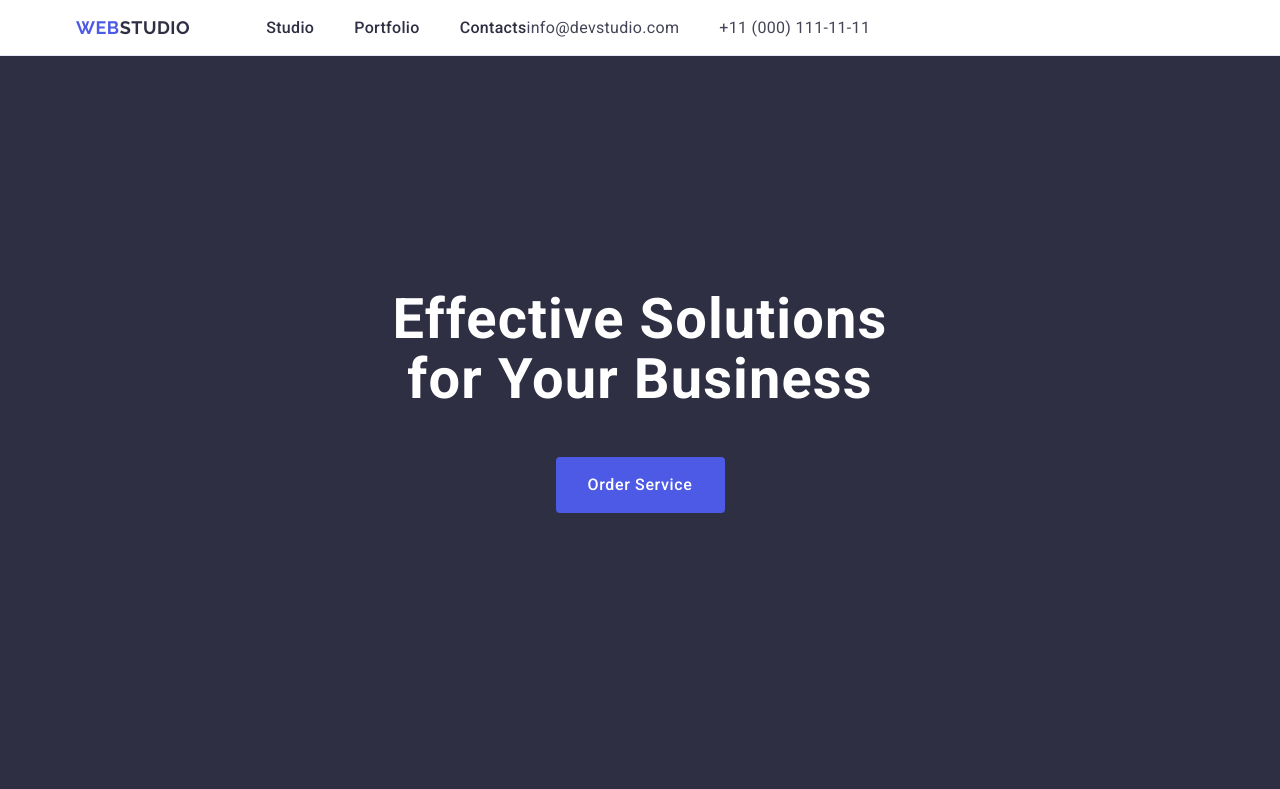
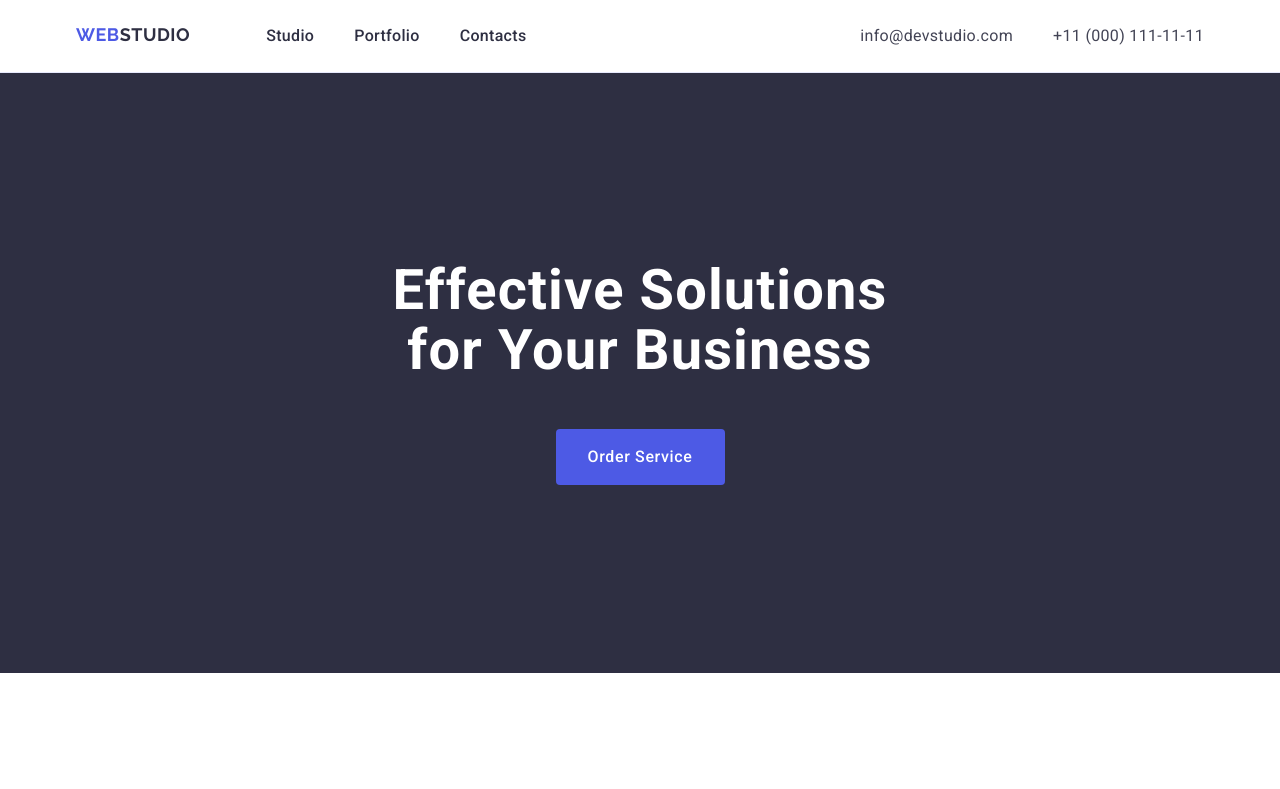
Before and after one commit to nikita-kotliar/goit-markup-hw-03, a plain HTML site: page index.html in a window 1280 px wide. Shown: the top 789 px of the page. Drawn offline with nearby package versions, Linux system fonts and the light colour scheme.

Commit message:
update all

```diff
--- a/css/styles.css
+++ b/css/styles.css
@@ -14,9 +14,15 @@ h2, h3 {
     color: #2E2F42;
 }
 
+h1, h2, h3, h4, h5, h6 {
+    padding: 0;
+    margin: 0;
+}
+
 ul {
     list-style: none;
-    padding-left: 0;
+    padding: 0;
+    margin: 0;
 }
 
 img {
@@ -46,7 +52,9 @@ img {
 
 .header {
     border-bottom: 1px solid #e7e9fc;
-    max-height: 56px;
+    min-height: 72px;
+    padding-top: 24px;
+    padding-bottom: 24px;
 }
 
 .header-main-div {
@@ -55,7 +63,6 @@ img {
 
 .navigation {
     display: flex;
-    align-items: center;
 }
 
 .nav-logo {
@@ -67,6 +74,7 @@ img {
     line-height: 1.17;
     text-transform: uppercase;
     margin-right: 76px;
+    display: block;
 }
 
 .nav-logo-span {
@@ -74,11 +82,6 @@ img {
 }
 
 .nav-ul {
-    font-family: 'Roboto', sans-serif;
-    font-weight: 500;
-    font-size: 16px;
-    letter-spacing: 2%;
-    line-height: 24px;
     display: flex;
     gap: 40px;
 }
@@ -90,6 +93,7 @@ img {
     letter-spacing: 0.02em;
     line-height: 24px;
     color: #434455;
+    display: block;
 }
 
 .nav-href {
@@ -97,6 +101,9 @@ img {
     letter-spacing: 0.02em;
     color: #2e2f42;
     padding: 24px 0;
+    font-family: 'Roboto', sans-serif;
+    font-size: 16px;
+    line-height: 24px;
 }
 
 .header-href:hover, a:focus {
@@ -105,6 +112,7 @@ img {
 
 .address {
     font-style: normal;
+    margin-left: auto;
 }
 
 .address-ul {
@@ -117,14 +125,6 @@ img {
 .section-one {
     background-color: #2e2f42;
     padding: 188px 0;
-    min-height: calc(100vh - 56px);
-}
-
-.section-one-main-div {
-    display: flex;
-    justify-content: center;
-    align-items: center;
-    flex-direction: column;
 }
 
 .section-one-main-text {
@@ -134,6 +134,8 @@ img {
     letter-spacing: 0.02em;
     color: #ffffff;
     max-width: 496px;
+    margin: auto;
+    margin-bottom: 48px;
 }
 
 .main-button {
@@ -150,6 +152,8 @@ img {
     border: none;
     background-color: #4d5ae5;
     border-radius: 4px;
+    display: block;
+    margin: auto;
 }
 
 .main-button:hover, button:focus {
@@ -165,10 +169,6 @@ img {
 .section-twoo-ul {
     display: flex;
     gap: 24px;
-}
-
-.section-twoo-li {
-    width: calc((100% - 72px) / 4);
 }
 
 .section-twoo-text{
```
